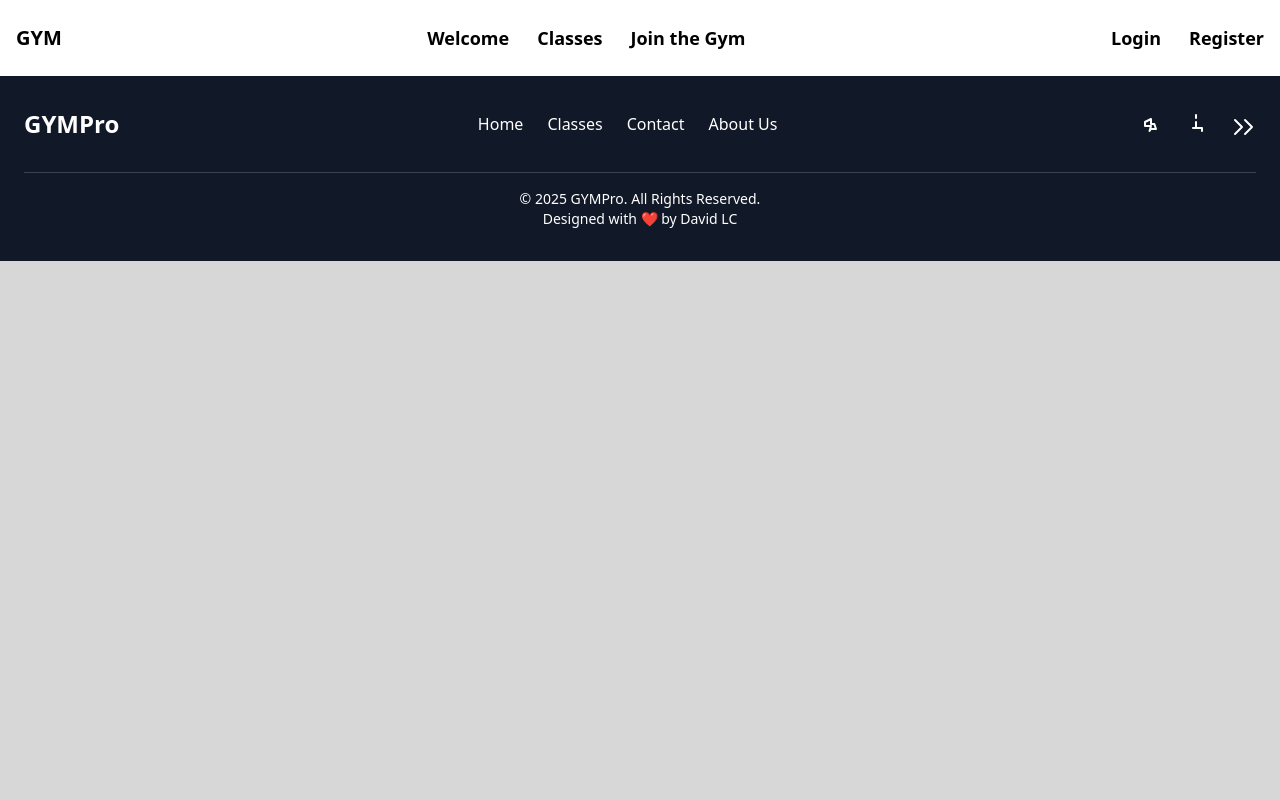
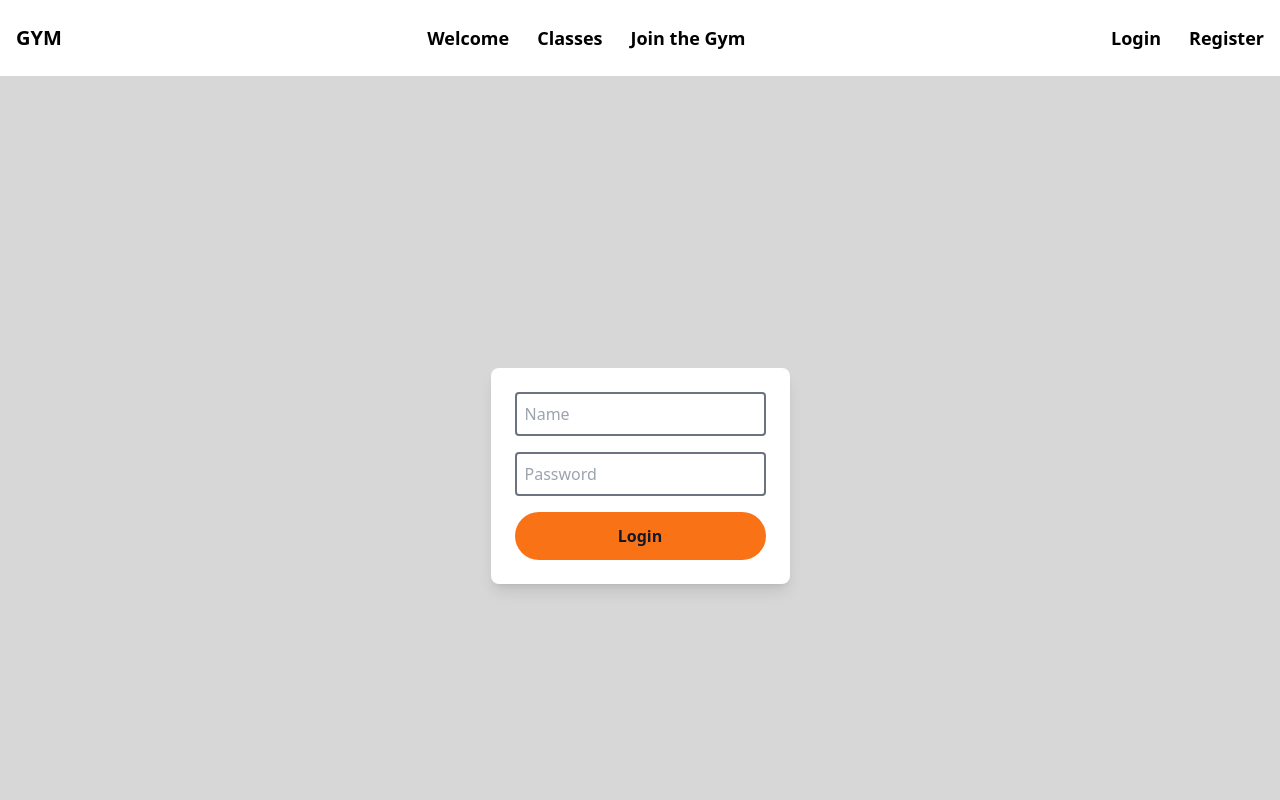
Before and after one commit to DavidLC578/gym-reservas-client, a Vue app: page /login in a window 1280 px wide. Shown: the top 800 px of the page. Built offline with nearby package versions, Linux system fonts and the light colour scheme.

Commit message:
feat: login functionality

```diff
--- /dev/null
+++ b/src/pages/LoginPage.vue
@@ -0,0 +1,43 @@
+<template>
+    <div class="flex justify-center items-center h-screen">
+        <form @submit.prevent="handleLogin" class="flex flex-col gap-4 p-6 bg-white rounded-lg shadow-lg">
+            <input type="text" placeholder="Name" v-model="user.name"
+                class="p-2 border-2 border-gray-500 rounded text-gray-900" />
+            <input type="password" placeholder="Password" v-model="user.password"
+                class="p-2 border-2 border-gray-500 rounded text-gray-900" />
+            <button type="submit"
+                class="bg-orange-500 hover:bg-orange-600 text-gray-900 px-6 py-3 rounded-full font-semibold transition-all">Login</button>
+        </form>
+    </div>
+</template>
+
+<script lang="ts">
+import { defineComponent } from 'vue';
+import { User } from '../interfaces/User';
+import { login } from '../services/AuthService';
+import { useRouter } from 'vue-router';
+
+export default defineComponent({
+    data() {
+        return {
+            user: {} as User
+        };
+    },
+    mounted() {
+        const router = useRouter();
+        const token = sessionStorage.getItem('userToken');
+        if (token) {
+            router.push({ name: 'Welcome' });
+        }
+    },
+    methods: {
+        async handleLogin() {
+            const res = await login(this.user);
+            if (res.status === 200) {
+                sessionStorage.setItem('userToken', res.data.token);
+                this.$router.push({ name: 'Welcome' });
+            }
+        }
+    }
+});
+</script>
--- a/src/routes/index.ts
+++ b/src/routes/index.ts
@@ -11,6 +11,11 @@ const routes: RouteRecordRaw[] = [
         path: '/register',
         name: 'register',
         component: () => import('@/pages/RegisterPage.vue')
+    },
+    {
+        path: '/login',
+        name: 'login',
+        component: () => import('@/pages/LoginPage.vue')
     }
 ];
 
--- a/src/services/AuthService.ts
+++ b/src/services/AuthService.ts
@@ -2,3 +2,5 @@ import axiosInstance from "../services/axios";
 import { User } from "../interfaces/User";
 
 export const register = async (user: User) => await axiosInstance.post('/register', user);
+
+export const login = async (user: User) => await axiosInstance.post('/login', user);
```
